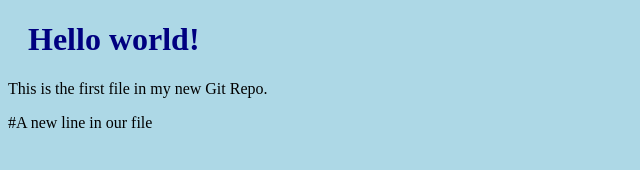
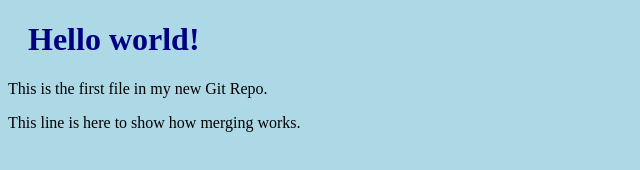
Before and after one commit to AhdiaRubab123/Hello, a plain HTML site: page index.html in a window 1280 px wide. Shown: the whole page, without its empty margins (0-640 px from the left). Drawn offline with Linux system fonts and the light colour scheme.

Commit message:
Updated index.html File with Emmergency Fix

```diff
--- a/index.html
+++ b/index.html
@@ -7,7 +7,8 @@
 <body>
 
 <h1>Hello world!</h1>
+
 <p>This is the first file in my new Git Repo.</p>
-<p> #A new line in our file</p>
+<p>This line is here to show how merging works.</p>
 </body>
 </html>
```
